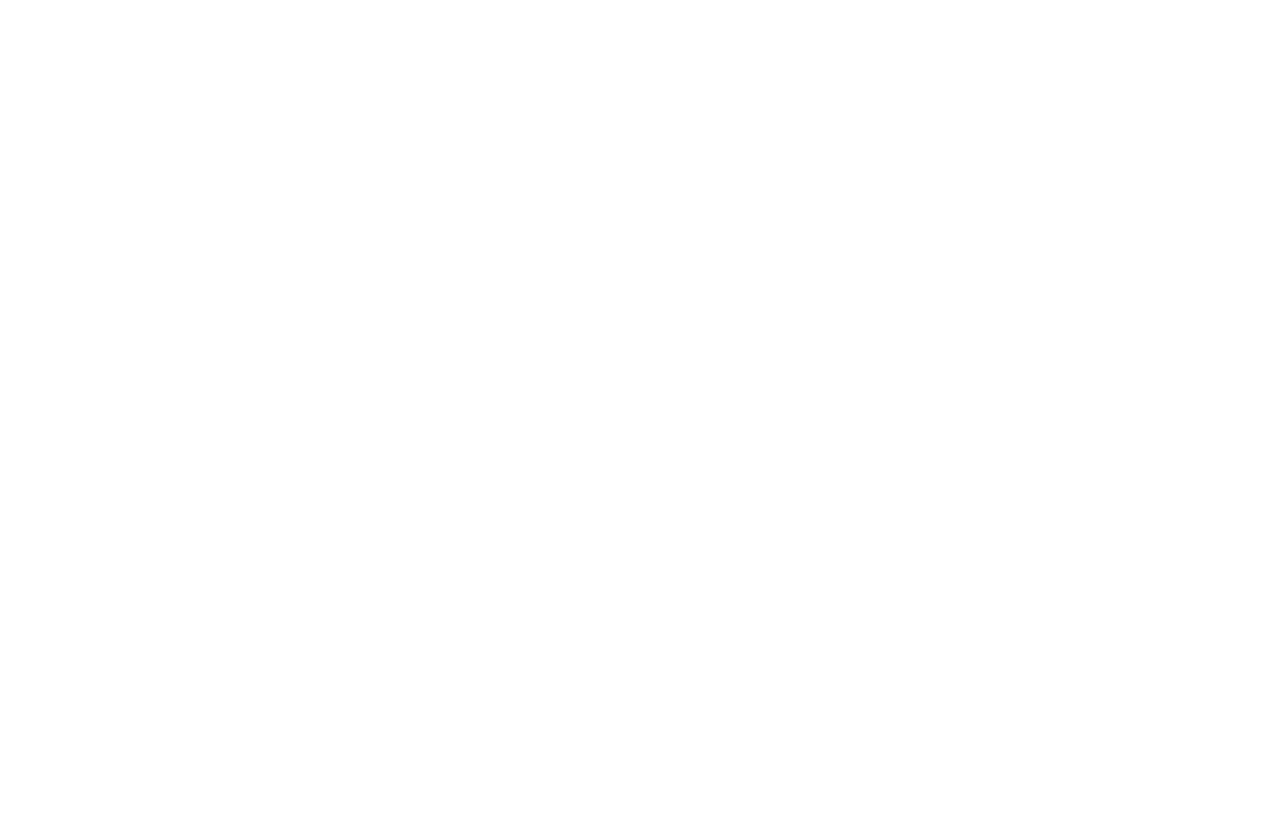
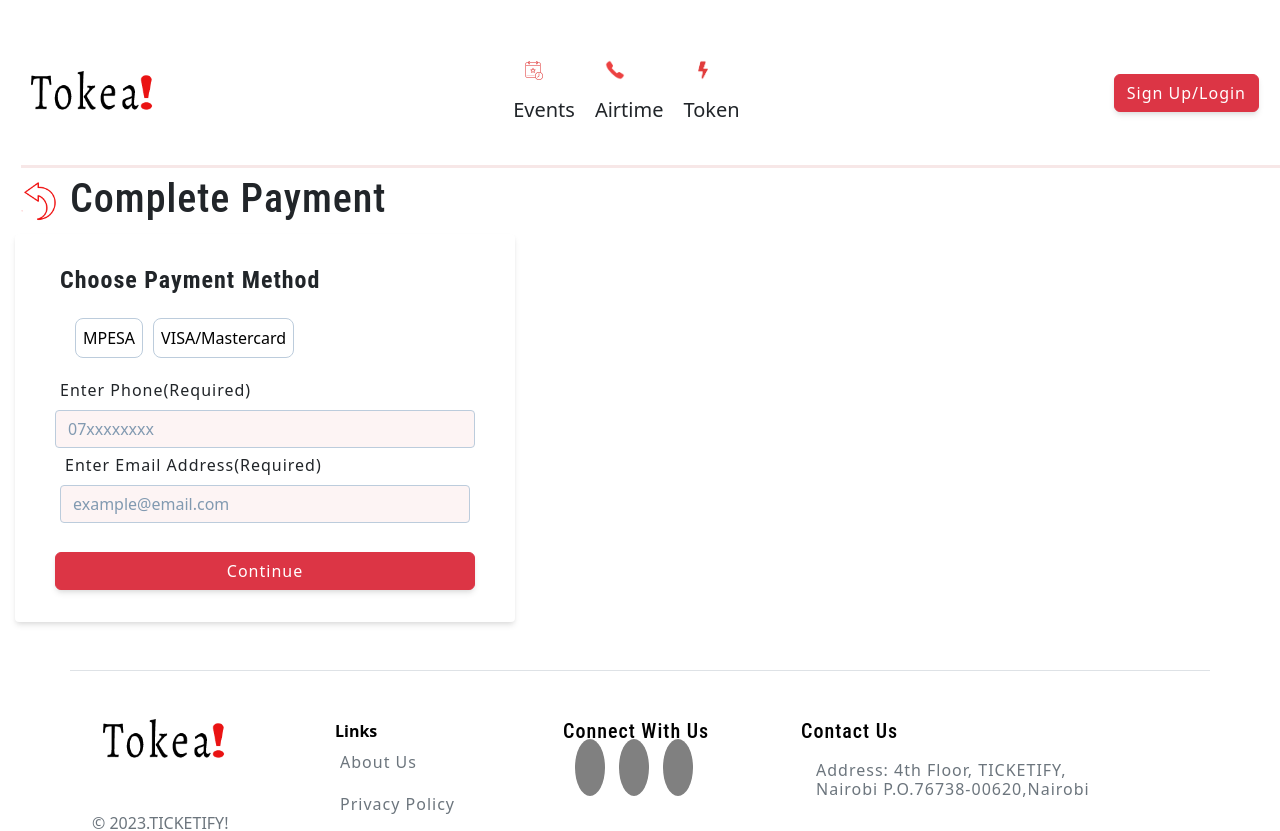
Before and after one commit to Sstanley45/Ticketify, a React (Create React App) app: page /Payment/1 in a window 1280 px wide. Before the commit this address had no page. Shown: the top 831 px of the page. Before the commit the page ends 800 px from the top, so only its background shows below. Built offline with nearby package versions, Linux system fonts and the light colour scheme.

Commit message:
added back functionality in payment.js

```diff
--- a/src/App.js
+++ b/src/App.js
@@ -14,7 +14,7 @@
         <Route path='/:id' element={<MoreInfo />}></Route>
         <Route path='/TermsConditions' element={<TermsConditions />}></Route>
         <Route path='/auth/signup' element={<Signup />} ></Route>
-        <Route path ="/Payment" element={<Payment />}></Route>
+        <Route path ='/Payment/:id' element={<Payment />}></Route>
       </Routes>
     </Router>
   );
--- a/src/components/EventCard.js
+++ b/src/components/EventCard.js
@@ -1,7 +1,10 @@
 import React from "react";
 import {Link} from 'react-router-dom'
+import Payment from "../pages/Payment";
 
 const EventCard = (props) => {
+
+
   return (
     <>
       <div className="eventCard">
--- a/src/components/Prices.js
+++ b/src/components/Prices.js
@@ -1,5 +1,5 @@
 import React, { useEffect, useState } from "react";
-import { useNavigate, Link } from "react-router-dom";
+import { useNavigate, Link,useParams } from "react-router-dom";
 import minus from "../assets/image/minus.png";
 import add from "../assets/image/add.png";
 
@@ -26,10 +26,12 @@
     setTotalCost(advanceTotal + groupTotal);
   }, [advanceTotal, groupTotal]);
 
+  const {id} = useParams()
   const navigate = useNavigate();
+
    const handlePurchasebtn = () => {
      if (totalCost > 0) {
-      navigate("/Payment");
+       navigate(`/Payment/${id}`);
      } else {
        setShowAlert(true);
        clearAlert();
--- a/src/pages/MoreInfo.js
+++ b/src/pages/MoreInfo.js
@@ -1,13 +1,16 @@
 import React, { useEffect, useState } from "react";
 import Navbar from "../components/Navbar";
-import { useParams } from "react-router-dom";
+import { useParams ,Link} from "react-router-dom";
 import { Data } from "../components/data.js";
 import Prices from "../components/Prices";
 import Footer from "../components/Footer";
+import home from '../assets/image/home.png'
+
 
 const MoreInfo = () => {
   const { id } = useParams();
   const [selectedEvent, setSelectedEvent] = useState('');
+
 
   useEffect(() => {
     const singleEvent = Data.find((event) => event.id === parseInt(id));
@@ -47,14 +50,23 @@
                 <p>{selectedEvent.description}</p>
               </td>
             </tr>
+            <tr>
+              <td></td>
+              <td>
+                {" "}
+                <Link to="/">
+                  <img src={home} alt="" />
+                </Link> Back
+              </td>
+            </tr>
           </table>
         </div>
 
-       <Prices />
+        <Prices />
       </section>
       <Footer />
     </>
   );
 };
 
-export default MoreInfo;
+export default MoreInfo ;
--- a/src/pages/Payment.js
+++ b/src/pages/Payment.js
@@ -2,12 +2,24 @@
 import Navbar from "../components/Navbar.js"
 import Footer from "../components/Footer"
 import backIcon from '../assets/image/back.png'
+import { Link, useParams } from 'react-router-dom'
 
-const Payment = () => {
+
+
+const Payment = (props) => {
+  const {id} = useParams()
+
   return (
     <>
       <Navbar />
-      <h1> <img src={backIcon} alt="" className='backIcon' /> Complete Payment</h1>
+      <h1>
+        <Link to={`/${id}`}>
+          <img src={backIcon} alt="" className="backIcon" />
+        </Link>
+
+
+        Complete Payment
+      </h1>
       <div className="pay-form">
         <h4>
           <b>Choose payment method</b>
```
Lines whose indentation alone changed are shown as unchanged.
